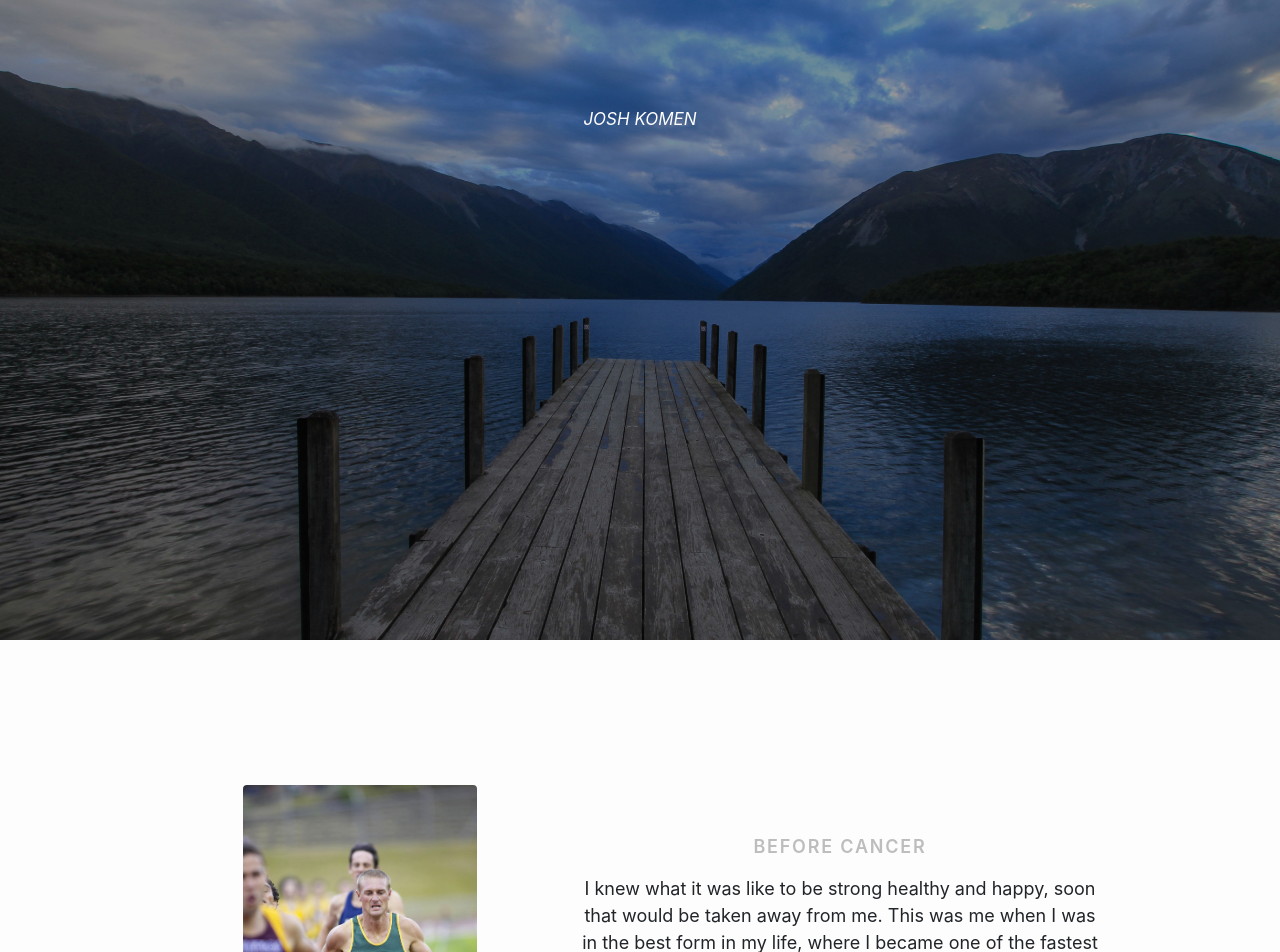
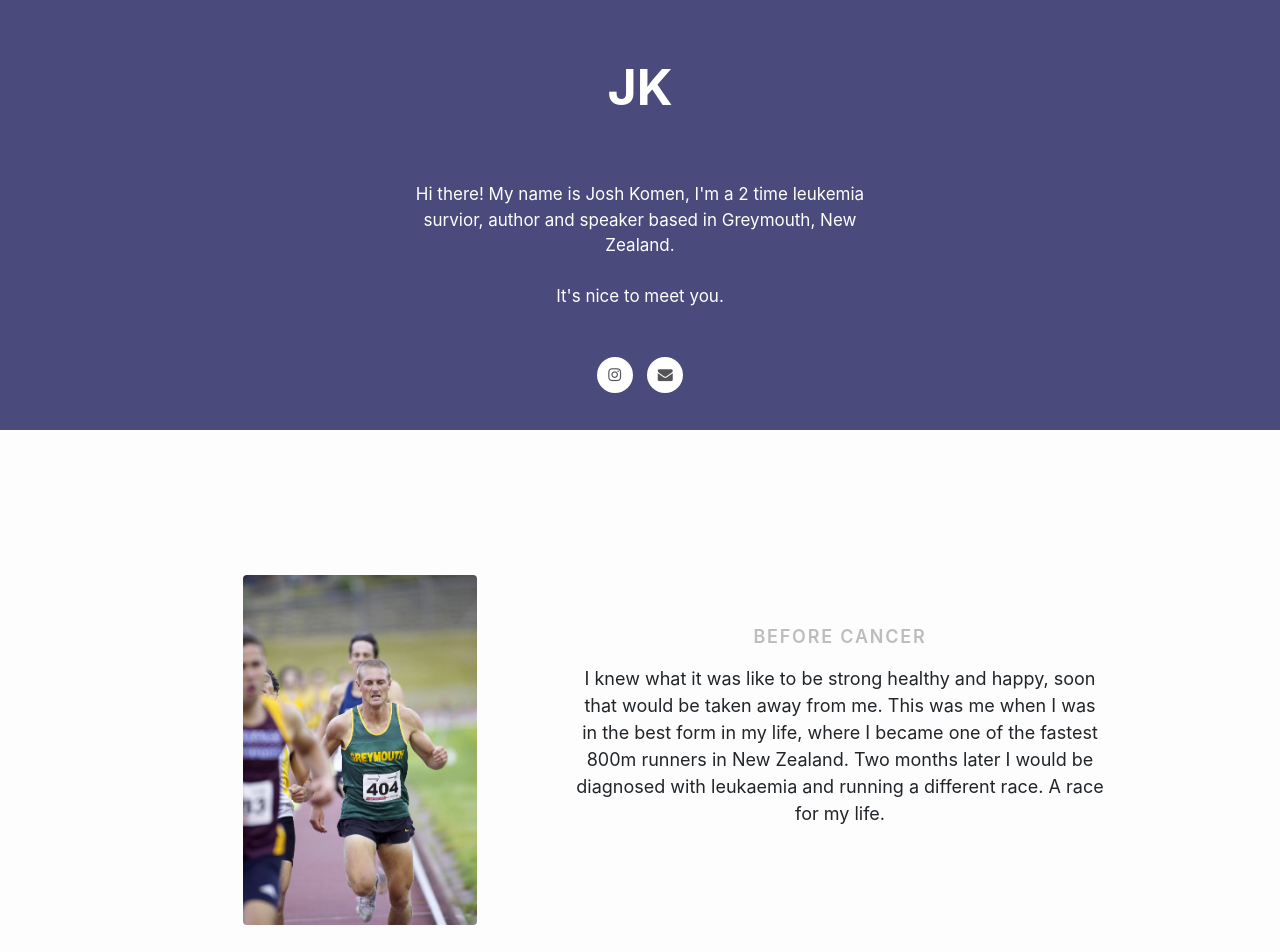
Before and after one commit to Thwaitesy/joshkomen.com, a Jekyll site: the page built from index.html, in a window 1280 px wide. Shown: the top 952 px of the page. Built offline with Jekyll 4.4.1, drawn with Linux system fonts in a browser that asks for light colours; nearby versions of some CDN libraries.

Commit message:
Updated site

```diff
--- a/_config.yml
+++ b/_config.yml
@@ -1,6 +1,8 @@
 title: Josh Komen
 baseurl: ""
 url: "https://joshkomen.com"
+instagram_username: joshykomen
+email: joshkomencontact@gmail.com
 
 # Build settings
 markdown: kramdown
--- a/assets/site.css
+++ b/assets/site.css
@@ -39,13 +39,11 @@ body {
 .details {
     position: relative;
     z-index: 300;
-    padding-top: 100px;
+    padding-top: 50px;
     text-align: center;
-    padding-bottom: 500px;
 }
 
 .details .title {
-    display: none;
     color: white;
     font-size: 50px;
     margin-bottom: 50px;
@@ -54,18 +52,16 @@ body {
 }
 
 .details .sub-title{
-    max-width: 550px;
+    max-width: 500px;
     font-size: 17px;
     margin: 0 auto;
     color:#fefefe;
     padding: 7px;
-    text-transform: uppercase;
-    font-style: italic;
+    margin-bottom: 40px;
 }
 
 .details .links {
-    display: none;
-    margin: 45px;
+    margin-bottom: 30px;
 }
 
 .details .links a{
@@ -86,7 +82,7 @@ body {
 }
 
 .details .links a:hover{
-    background: #535358;
+    background:  #636391;
     color: #fff;
     box-shadow: 0 0 1px 7px rgba(9, 36, 219, 0.15);
 }
@@ -127,13 +123,14 @@ body {
 }
 
 .colour-overlay {
+    display: block;
     z-index: 200;
    position: absolute;
    top: 0;
    bottom: 0;
    left: 0;
    right: 0;
-    background-color:  rgba(0, 0, 0, 0.40);
+    background-color: #4a4a7c;
 }
 
 .background {
--- a/index.html
+++ b/index.html
@@ -12,12 +12,15 @@ active: home
     </div>
 
     <div class="details">
-        <div class="sub-title">Josh Komen</div>
-        <div class="title">From grit to grace</div>
+        <div class="title">JK</div>
+        <div class="sub-title">
+            Hi there! My name is Josh Komen, I'm a 2 time leukemia survior, author and speaker based in Greymouth, New Zealand.
+            <br><br>
+            It's nice to meet you.
+        </div>
         <ul class="links">
-            <li><a class="fa fa-twitter" href="https://twitter.com/{{ site.twitter_username }}"><span class="description">Twitter</span></a></li>
-            <li><a class="fa fa-instagram" href="https://www.instagram.com/{{ site.instagram_username }}"><span class="description">Instagram</span></a></li>
-            <li><a class="fa fa-envelope" href="https://www.instagram.com/{{ site.instagram_username }}"><span class="description">Email</span></a></li>
+            <li><a class="fa fa-instagram" href="https://www.instagram.com/{{ site.instagram_username }}" target="_blank"><span class="description">Instagram</span></a></li>
+            <li><a class="fa fa-envelope" href="mailto:{{ site.email }}"><span class="description">Email</span></a></li>
         </ul>
     </div>
 </div>
```
